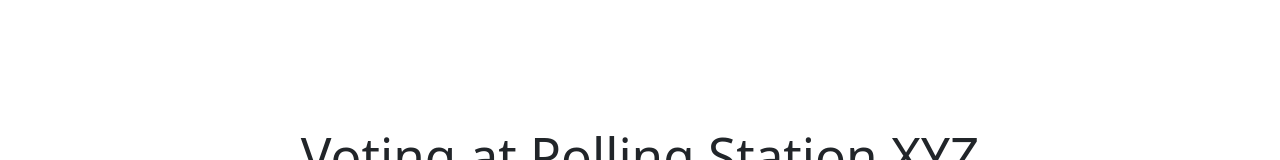
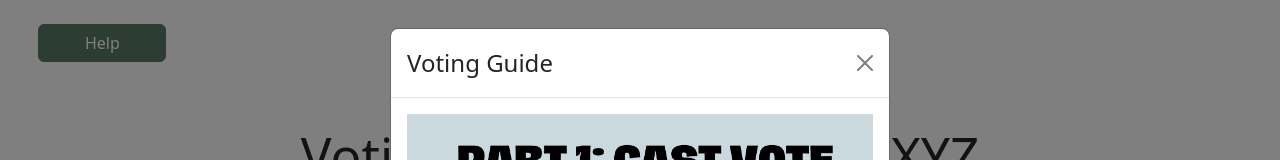
Before and after one commit to couldseeyah/starvote-demo, a React (Vite) app: page / in a window 1280 px wide. Both pictures are taken after a click on the button "Start". Shown: the top 160 px of the page. Built offline with nearby package versions, Linux system fonts and the light colour scheme; no server answers.

Commit message:
Instruction popups added

```diff
--- a/src/TallyDemo.jsx
+++ b/src/TallyDemo.jsx
@@ -1,6 +1,8 @@
 import React, { useState, useEffect } from 'react';
+import { Button } from 'react-bootstrap';
 import Tally from './components/Tally';
 import VerifyTally from './components/VerifyTally';
+import Instructions from './components/Instructions';
 import 'bootstrap/dist/css/bootstrap.min.css';
 import { homomorphicAdd } from '../apiService';
 import './App.css';
@@ -9,6 +11,7 @@ import './App.css';
 export default function TallyDemo({ setStart, setNext, hashList, options }) {
     const [total, setTotal] = useState(0);
     const [encryptedTotal, setEncryptedTotal] = useState(null)
+    const [showModal, setShowModal] = useState(true);
 
     const getSum = async () => {
         try {
@@ -28,8 +31,15 @@ export default function TallyDemo({ setStart, setNext, hashList, options }) {
         // fetchSum();
     }, []);
 
+    const handleShowModal = () => setShowModal(true);
+    const handleCloseModal = () => setShowModal(false);
+
     return (
         <>
+            <Button variant="primary" onClick={handleShowModal} style={{ position: 'fixed', top: '3%', left: '3%', width: '10%', zIndex: 1000, backgroundColor: '#587a69', borderColor: '#587a69'}}>
+                Help
+            </Button>
+            <Instructions show={showModal} handleClose={handleCloseModal} imageSrc="/verify.png" heading="Verification Guide"/>
             <h1 className="header">ECP Bulletin Board</h1>
             <div className="tally-demo-container">
                 <div className="custom-card animate__animated animate__backInDown">
--- a/src/VotingDemo.jsx
+++ b/src/VotingDemo.jsx
@@ -1,12 +1,15 @@
+import { Button } from 'react-bootstrap';
 import Ballot from './components/Ballot';
 import VoterNumberSelection from './components/VoterNumberSelection';
 import BallotEncryptions from './components/BallotEncryptions';
+import Instructions from './components/Instructions';
 import { useState, useEffect } from 'react';
 import { clearEncryptedObjects } from '../apiService';
 
 export default function VotingDemo({ setStart, setNext, hashList, setHashList, options}) {
     const [currentBallotID, setCurrentBallotID] = useState(1);
     const [voterNumber, setVoterNumber] = useState(1);
+    const [showModal, setShowModal] = useState(true)
 
     useEffect(() => {
         const fetchDataAndClearHashList = async () => {
@@ -20,8 +23,15 @@ export default function VotingDemo({ setStart, setNext, hashList, setHashList, o
         fetchDataAndClearHashList();
     }, []);
 
+    const handleShowModal = () => setShowModal(true);
+    const handleCloseModal = () => setShowModal(false);
+
     return (
         <>
+            <Button variant="primary" onClick={handleShowModal} style={{ position: 'absolute', top: '3%', left: '3%', width: '10%', backgroundColor: '#587a69', borderColor: '#587a69'}}>
+                Help
+            </Button>
+            <Instructions show={showModal} handleClose={handleCloseModal} imageSrc="/cast.png" heading="Voting Guide" />
             <div className="header">
                 <h1>Voting at Polling Station XYZ</h1>
             </div>
--- /dev/null
+++ b/src/components/Instructions.jsx
@@ -0,0 +1,22 @@
+import React from 'react';
+import { Modal, Button } from 'react-bootstrap';
+
+function Instructions({ show, handleClose, imageSrc, heading}) {
+  return (
+    <Modal show={show} onHide={handleClose}>
+      <Modal.Header closeButton>
+        <Modal.Title>{heading}</Modal.Title>
+      </Modal.Header>
+      <Modal.Body>
+        <img src={imageSrc} alt="Popup" style={{ width: '100%' }} />
+      </Modal.Body>
+      <Modal.Footer>
+        <Button variant="secondary" onClick={handleClose}>
+          Close
+        </Button>
+      </Modal.Footer>
+    </Modal>
+  );
+}
+
+export default Instructions;
```
Also changed, not shown: public/cast.png (added), public/verify.png (added).
